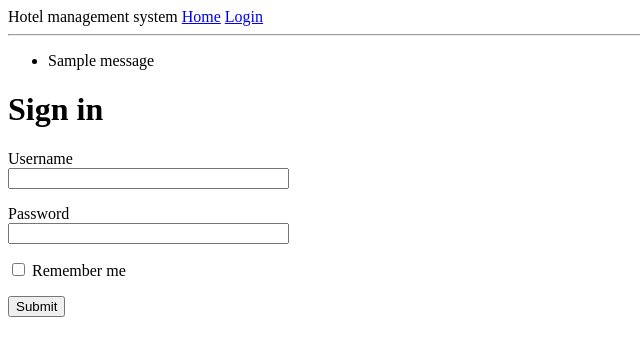
After one commit to carlsebolino/hotel_management_system, a Python web app: template app/auth/templates/login.html in a window 1280 px wide. The commit adds this page. Shown: the top 356 px of the page, without its empty margins (0-640 px from the left). Run offline with Jinja, Linux system fonts and the light colour scheme; the template is opened without the code that fills it: most values are stand-ins (such as "Sample title", 1, 10 or a date in 2020); one stand-in notice (Sample message) is shown; form fields are guessed from the names that the template uses.

Commit message:
added errors page and base login mechanism

```diff
--- /dev/null
+++ b/app/auth/templates/login.html
@@ -0,0 +1,24 @@
+{% extends 'base.html' %}
+
+{% block content %}
+  <h1>Sign in</h1>
+  <form action="" method="post" novalidate>
+    {{ form.hidden_tag() }}
+    <p>
+      {{ form.username.label }} <br />
+      {{ form.username(size=32) }} <br />
+      {% for error in form.username.errors %}
+        <span style="color:red;">[{{ error }}]</span>
+      {% endfor %}
+    </p>
+    <p>
+      {{ form.password.label }} <br />
+      {{ form.password(size=32) }} <br />
+      {% for error in form.password.errors %}
+        <span style="color:red;">[{{ error }}]</span>
+      {% endfor %}
+    </p>
+    <p>{{ form.remember_me() }} {{ form.remember_me.label }}</p>
+    <p>{{ form.submit() }}</p>
+  </form>
+{% endblock %}
--- a/app/errors/handlers.py
+++ b/app/errors/handlers.py
@@ -6,10 +6,10 @@ from app.errors import bp
 
 @bp.app_errorhandler(404)
 def not_found_error(error):
-    return render_template("templates/404.html"), 404
+    return render_template("404.html"), 404
 
 
 @bp.app_errorhandler(500)
 def internal_error(error):
     db.session.rollback()
-    return render_template("templates/500.html"), 500
+    return render_template("500.html"), 500
--- a/app/main/routes.py
+++ b/app/main/routes.py
@@ -5,5 +5,5 @@ from app.main import bp
 
 @bp.route("/")
 @bp.route("/home")
-def home():
+def index():
     return render_template("index.html", title="Home")
--- a/app/templates/base.html
+++ b/app/templates/base.html
@@ -10,6 +10,21 @@
     {% endif %}
   </head>
   <body>
+    <div>
+      Hotel management system
+      <a href="{{ url_for('main.index') }}">Home</a>
+      <a href="{{ url_for('auth.login') }}">Login</a>
+    </div>
+    <hr />
+    {% with messages=get_flashed_messages() %}
+      {% if messages %}
+        <ul>
+          {% for message in messages %}
+            <li>{{ message }}</li>
+          {% endfor %}
+        </ul>
+      {% endif %}
+    {% endwith %}
     {% block content %}
 
     {% endblock %}
```
Also changed, not shown: app/__init__.py (+6 -2 lines), app/auth/__init__.py (added, +9 -0 lines), app/auth/routes.py (added, +21 -0 lines), app/errors/templates/404.html (+9 -0 lines), app/errors/templates/500.html (+9 -0 lines), app/forms.py (added, +14 -0 lines).
